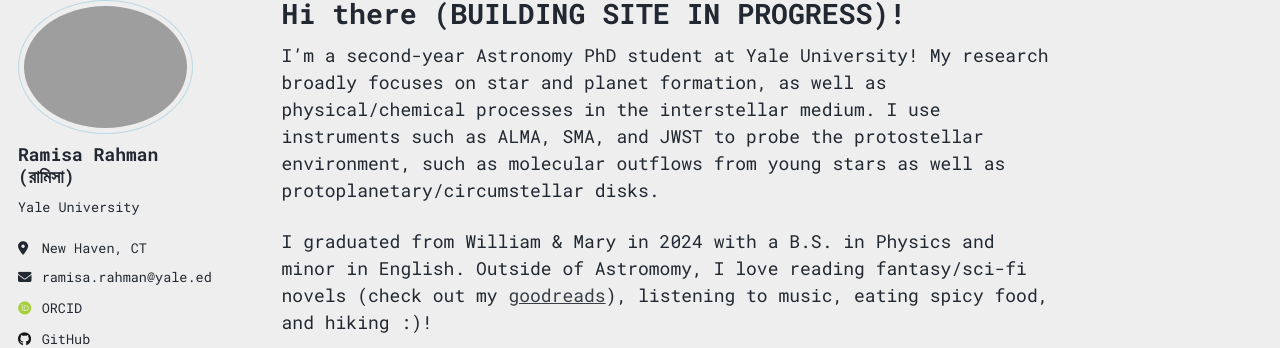
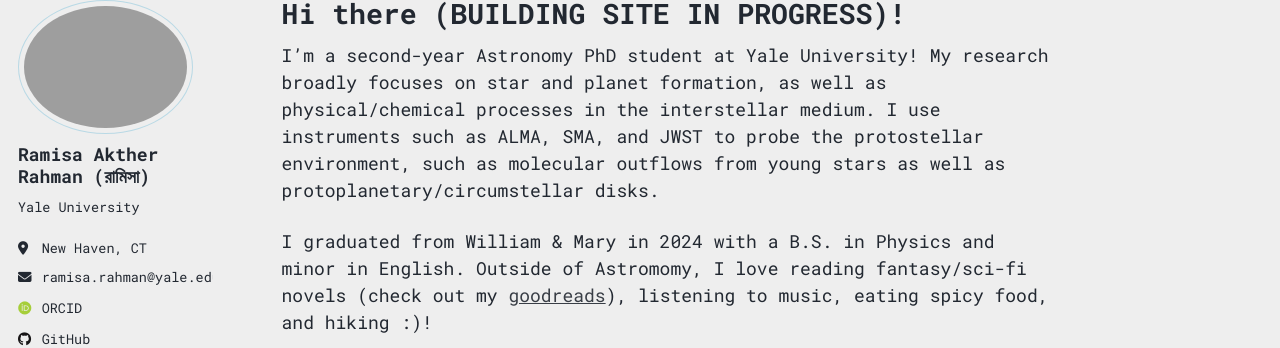
Before and after one commit to ramistarblob/ramistarblob.github.io, a Jekyll site: the page built from _pages/about.md, in a window 1280 px wide. Shown: the part 99-447 px from the top of the page. Built offline with Jekyll 4.4.1, drawn with Linux system fonts in a browser that asks for light colours; some web fonts are replaced; a script that is not in the unit is left out.

Commit message:
Update _config.yml

```diff
--- a/_config.yml
+++ b/_config.yml
@@ -23,7 +23,7 @@ repository               : "ramistarblob/ramistarblob.github.io"
 author:
   # Biographic information
   avatar           : "cheese.png"
-  name             : "Ramisa Rahman (রামিসা)"
+  name             : "Ramisa Akther Rahman (রামিসা)"
   pronouns         : # example: "she/her"
   bio              : "Yale University"
   location         : "New Haven, CT"
```
